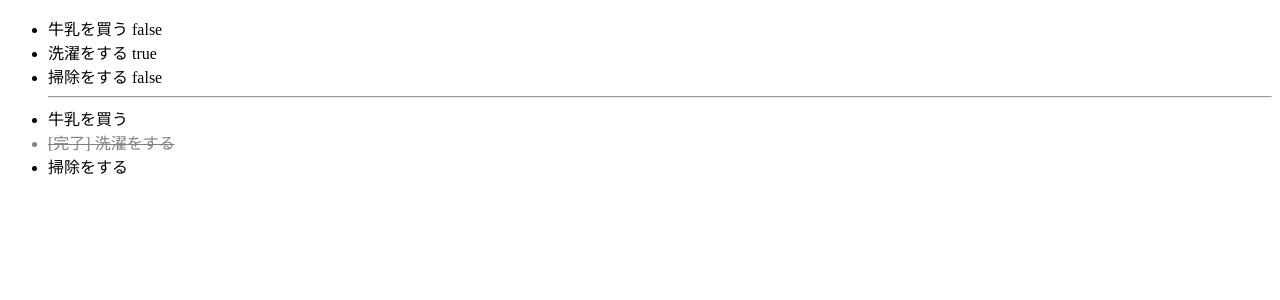
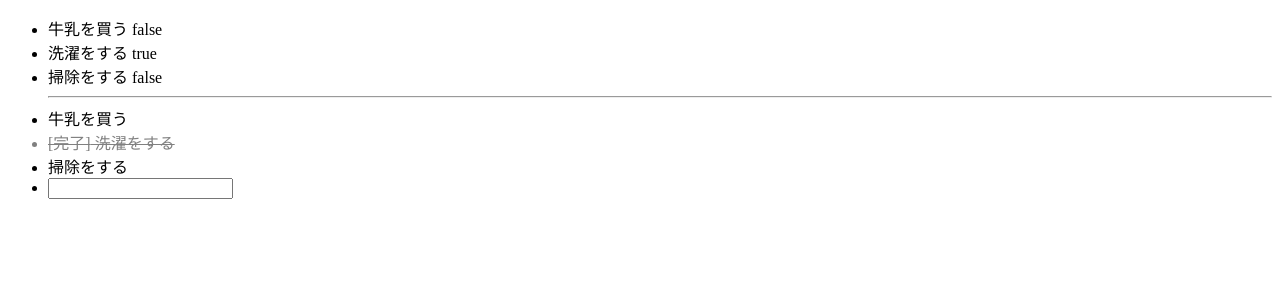
Before and after one commit to otaccount/angular_sample_scss, an Angular app: page / in a window 1280 px wide. Shown: the top 300 px of the page. Built offline with nearby package versions, Linux system fonts and the light colour scheme.

Commit message:
ngModleの利用設定を追加

```diff
--- a/src/app/app.component.html
+++ b/src/app/app.component.html
@@ -9,4 +9,7 @@
     <span *ngIf="task.done">[完了]</span>
     {{ task.title }}
   </li>
+  <li>
+    <input type="text" [(ngModel)]="newTaskTitle">
+  </li>
 </ul>
--- a/src/app/app.component.ts
+++ b/src/app/app.component.ts
@@ -11,4 +11,6 @@ export class AppComponent {
     {title: '洗濯をする', done: true},
     {title: '掃除をする', done: false,}
   ]
+
+  newTaskTitle = '';
 }
--- a/src/app/app.module.ts
+++ b/src/app/app.module.ts
@@ -3,6 +3,8 @@ import { BrowserModule } from '@angular/platform-browser';
 
 import { AppRoutingModule } from './app-routing.module';
 import { AppComponent } from './app.component';
+
+import { FormsModule } from '@angular/forms';
 
 @NgModule({
   declarations: [
@@ -10,7 +12,8 @@ import { AppComponent } from './app.component';
   ],
   imports: [
     BrowserModule,
-    AppRoutingModule
+    AppRoutingModule,
+    FormsModule,
   ],
   providers: [],
   bootstrap: [AppComponent]
```
